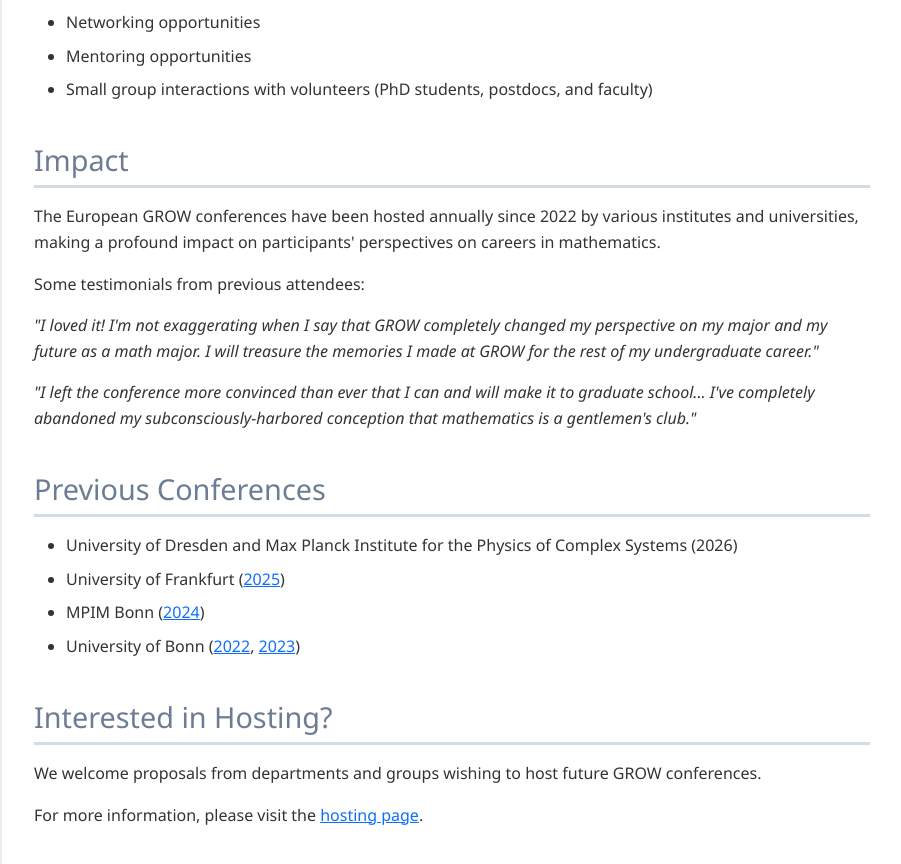
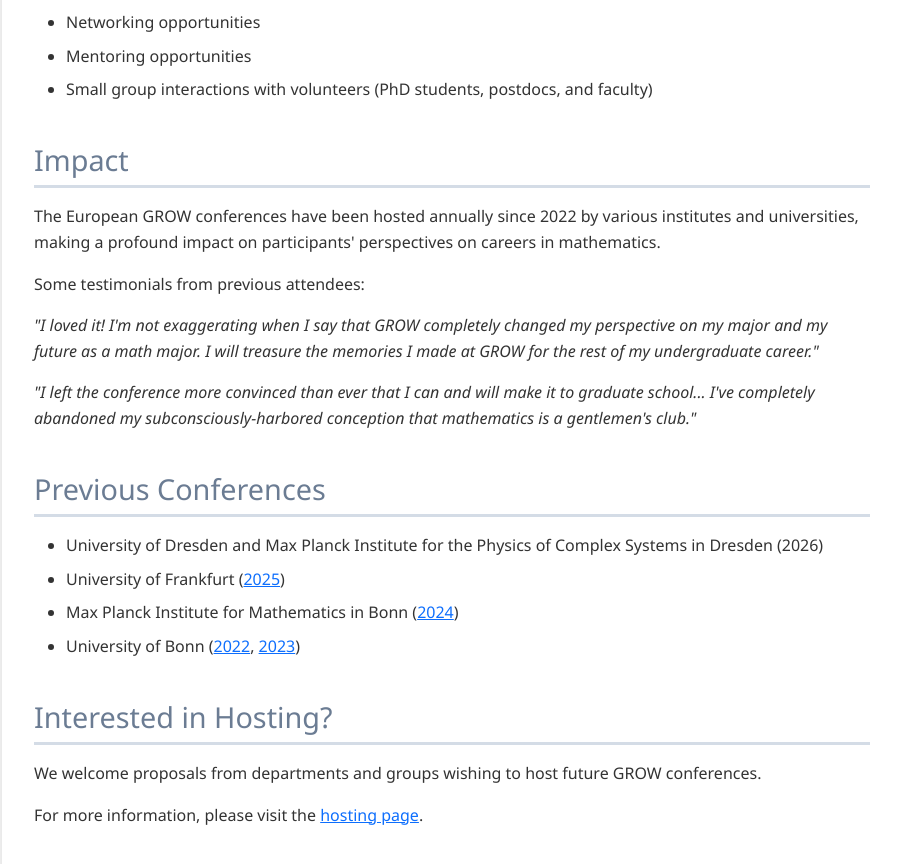
Before and after one commit to GROW-Europe/grow-europe.github.io, a Jekyll site: the page built from index.html, in a window 1280 px wide and 900 px high, scrolled down 1344 px. Shown: the top 864 px of the window, without its empty margins (188-1089 px from the left). Built offline with Jekyll 4.4.1, drawn with Linux system fonts in a browser that asks for light colours; a script that is not in the unit is left out.

Commit message:
Full names of institutes

```diff
--- a/index.html
+++ b/index.html
@@ -95,7 +95,7 @@
   <h2>Previous Conferences</h2>
   <ul class="conference-list">
     <li>
-      University of Dresden and Max Planck Institute for the Physics of Complex Systems
+      University of Dresden and Max Planck Institute for the Physics of Complex Systems in Dresden
       (2026)
     </li>
     <li>
@@ -103,7 +103,7 @@
       (<a href="https://sites.google.com/view/growfrankfurt2025/homepage">2025</a>)
     </li>
     <li>
-      MPIM Bonn
+      Max Planck Institute for Mathematics in Bonn
       (<a href="https://www.mpim-bonn.mpg.de/GROW2024">2024</a>)
     </li>
     <li>
```
